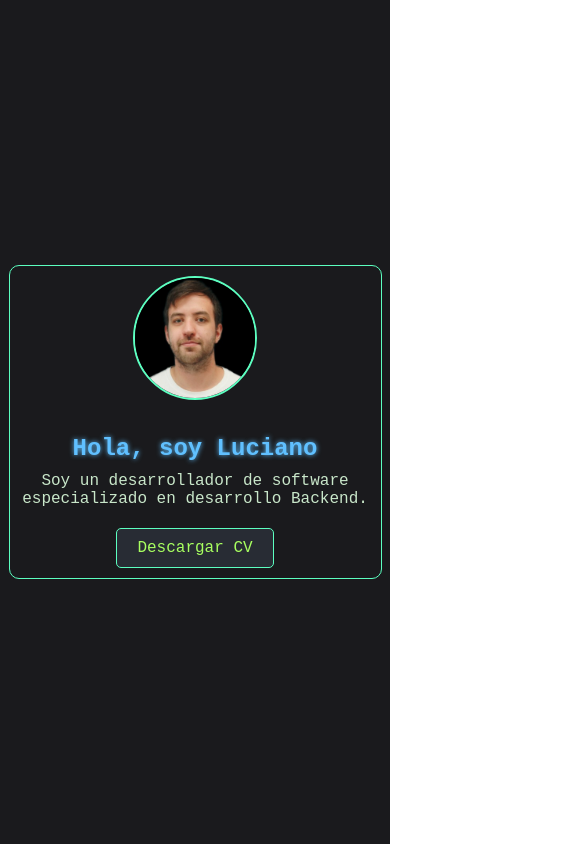
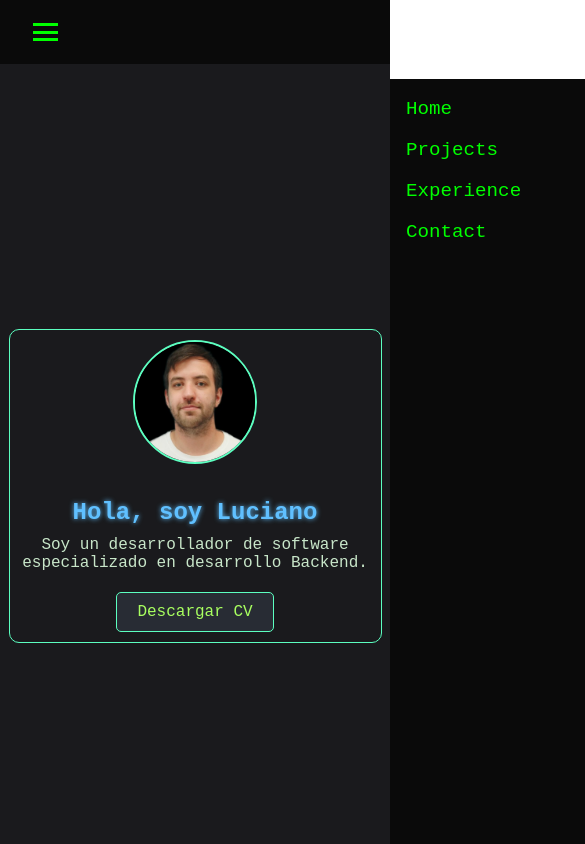
Before and after one commit to lucianolupo95/lucianolupo95.github.io, a React (Create React App) app: page / in a window 390 px wide. Shown: the top 844 px of the page, 585 px wide, since content can reach past the window. Built offline with nearby package versions, Linux system fonts and the light colour scheme.

Commit message:
Portafolio versión 1.0

```diff
--- a/src/App.js
+++ b/src/App.js
@@ -1,27 +1,23 @@
-// src/App.js
+// App.js
 import React from "react";
+import Header from "./components/Header";
+import Footer from "./components/Footer";
 import Home from "./components/Home";
 import Projects from "./components/Projects";
 import Experiences from "./components/Experiences";
 import ContactForm from "./components/ContactForm";
-import "./App.css"; // Puedes agregar estilos globales aquí
 
 function App() {
   return (
     <div className="App">
-      <header className="App-header">
-        {/* Aquí podrías agregar el Header */}
-      </header>
+      <Header />
       <main>
         <Home />
         <Projects />
         <Experiences />
         <ContactForm />
-        {/* Otras secciones irán aquí */}
       </main>
-      <footer className="App-footer">
-        {/* Footer con enlaces a tus redes */}
-      </footer>
+      <Footer />
     </div>
   );
 }
--- /dev/null
+++ b/src/components/Footer.js
@@ -0,0 +1,38 @@
+// Footer.js
+import React from "react";
+import "../styles/Footer.css"; // Asegúrate de crear el archivo CSS correspondiente
+
+const Footer = () => {
+  return (
+    <footer className="footer">
+      <div className="footer-content">
+        <p>© 2024 Luciano. All rights reserved.</p>
+        <div className="social-links">
+          <a
+            href="https://linkedin.com/in/tuusuario"
+            target="_blank"
+            rel="noopener noreferrer"
+          >
+            LinkedIn
+          </a>
+          <a
+            href="https://github.com/tuusuario"
+            target="_blank"
+            rel="noopener noreferrer"
+          >
+            GitHub
+          </a>
+          <a
+            href="https://wa.me/tuusuario"
+            target="_blank"
+            rel="noopener noreferrer"
+          >
+            WhatsApp
+          </a>
+        </div>
+      </div>
+    </footer>
+  );
+};
+
+export default Footer;
--- /dev/null
+++ b/src/components/Header.js
@@ -0,0 +1,47 @@
+// Header.js
+import React, { useState } from "react";
+import "../styles/Header.css";
+
+const Header = () => {
+  const [isMenuOpen, setIsMenuOpen] = useState(false);
+
+  const toggleMenu = () => {
+    setIsMenuOpen(!isMenuOpen);
+  };
+
+  return (
+    <header className="header">
+      <nav className="nav">
+        <button className="hamburger" onClick={toggleMenu}>
+          <span className="hamburger-line"></span>
+          <span className="hamburger-line"></span>
+          <span className="hamburger-line"></span>
+        </button>
+        <ul className={`nav-list ${isMenuOpen ? "open" : ""}`}>
+          <li className="nav-item">
+            <a href="#home" onClick={() => setIsMenuOpen(false)}>
+              Home
+            </a>
+          </li>
+          <li className="nav-item">
+            <a href="#projects" onClick={() => setIsMenuOpen(false)}>
+              Projects
+            </a>
+          </li>
+          <li className="nav-item">
+            <a href="#experience" onClick={() => setIsMenuOpen(false)}>
+              Experience
+            </a>
+          </li>
+          <li className="nav-item">
+            <a href="#contact" onClick={() => setIsMenuOpen(false)}>
+              Contact
+            </a>
+          </li>
+        </ul>
+      </nav>
+    </header>
+  );
+};
+
+export default Header;
--- /dev/null
+++ b/src/styles/Footer.css
@@ -0,0 +1,25 @@
+/* Footer.css */
+.footer {
+  background-color: #0a0a0a;
+  padding: 1rem;
+  text-align: center;
+}
+
+.footer-content {
+  display: flex;
+  flex-direction: column;
+  align-items: center;
+  gap: 0.5rem;
+}
+
+.social-links a {
+  color: #00ff00;
+  margin: 0 0.5rem;
+  text-decoration: none;
+  transition: color 0.3s;
+  font-family: "Courier New", Courier, monospace;
+}
+
+.social-links a:hover {
+  color: #ffffff;
+}
--- /dev/null
+++ b/src/styles/Header.css
@@ -0,0 +1,80 @@
+/* Header.css */
+.header {
+  font-size: 1.2rem;
+  background-color: #0a0a0a;
+  padding: 0.8rem;
+  position: sticky;
+  top: 0;
+  z-index: 1000;
+}
+
+.nav {
+  display: flex;
+  justify-content: space-around;
+  align-items: center;
+}
+
+.hamburger {
+  display: none;
+  flex-direction: column;
+  gap: 0.3rem;
+  background: none;
+  border: none;
+  cursor: pointer;
+}
+
+.hamburger-line {
+  width: 25px;
+  height: 3px;
+  background-color: #00ff00;
+  transition: all 0.3s ease-in-out;
+}
+
+.nav-list {
+  list-style: none;
+  display: flex;
+  gap: 1.5rem;
+}
+
+.nav-item a {
+  color: #00ff00;
+  text-decoration: none;
+  font-family: "Courier New", Courier, monospace;
+  transition: color 0.3s;
+}
+
+.nav-item a:hover {
+  color: #ffffff;
+}
+
+/* Mobile Styles */
+@media (max-width: 768px) {
+  .nav {
+    justify-content: space-between;
+  }
+  .hamburger {
+    display: flex;
+  }
+
+  .nav-list {
+    position: absolute;
+    top: 60px;
+    right: 0;
+    background-color: #0a0a0a;
+    flex-direction: column;
+    gap: 1rem;
+    padding: 1rem;
+    width: 200px;
+    height: calc(100vh - 60px);
+    transform: translateX(100%);
+    transition: transform 0.3s ease-in-out;
+  }
+
+  .nav-list.open {
+    transform: translateX(0);
+  }
+
+  .nav-item {
+    margin: 0;
+  }
+}
```
